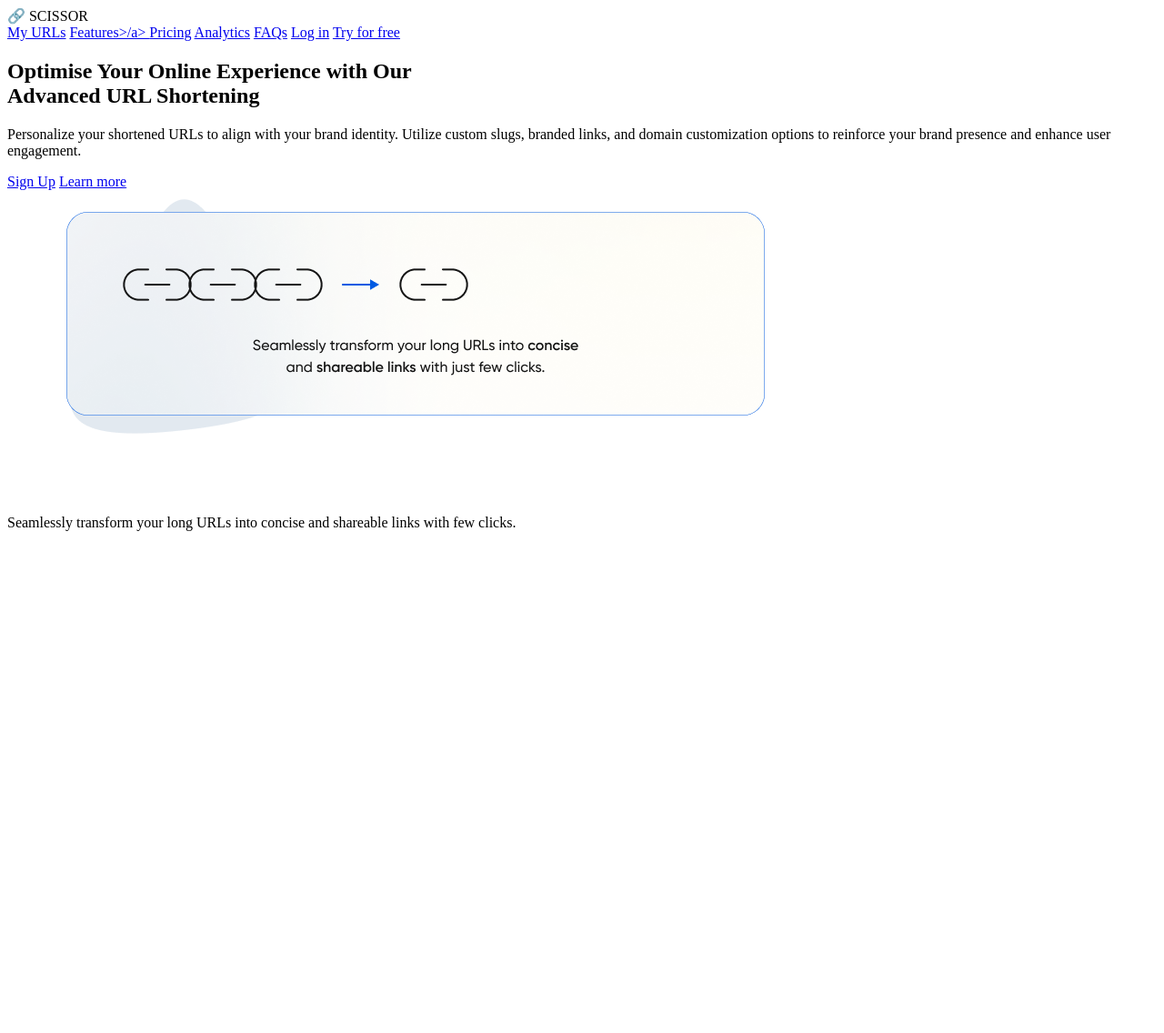
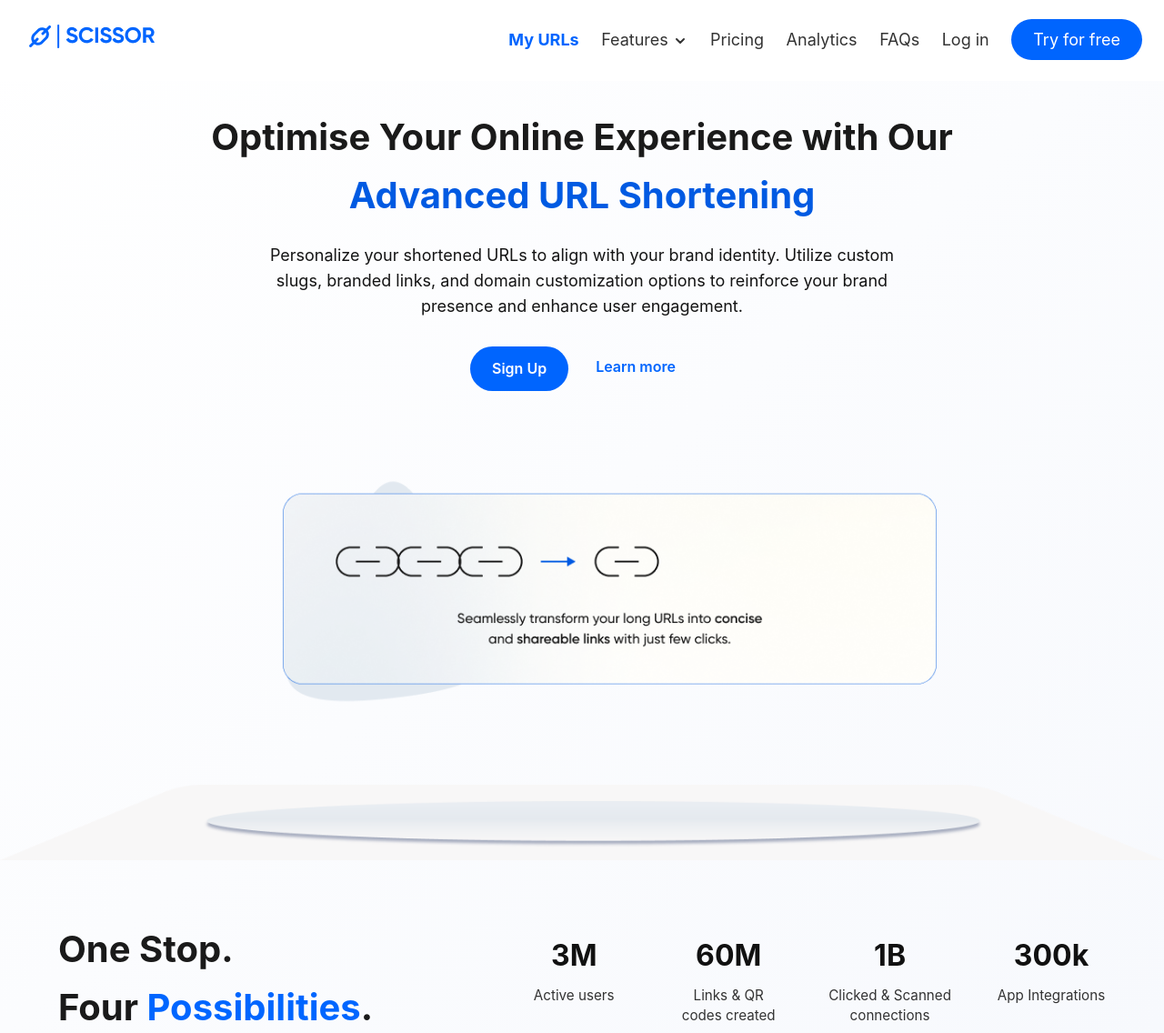
Before and after one commit to AlneX22/CSS-Hands-On-Assignment, a plain HTML site: page Exercise 6/index.html in a window 1280 px wide. Shown: the whole page at 91% size. Before the commit the page ends 800 px from the top, so only its background shows below. Drawn offline with Linux system fonts and the light colour scheme.

Commit message:
Add new assets for Exercise 6: Group 3 image and Logo image

```diff
--- a/Exercise 6/index.html
+++ b/Exercise 6/index.html
@@ -4,13 +4,21 @@
     <meta charset="UTF-8">
     <meta name="viewport" content="width=device-width, initial-scale=1.0">
     <title>Document</title>
+    <link rel="stylesheet" href="styles.css">
 </head>
 <body>
     <header>
-        <div class="logo">🔗 SCISSOR</div>
+        <div class="logo">
+            <img src="assets/Logo.png" alt="SCISSOR">
+        </div>
         <nav>
-            <a href="#">My URLs</a>
-            <a href="#">Features>/a>
+            <a href="#" class="my-urls">My URLs</a>
+            <a href="#">Features
+                <svg width="16" height="16" viewBox="0 0 16 16" fill="none" stroke="currentColor" stroke-width="2" stroke-linecap="round" stroke-linejoin="round" style="vertical-align: middle;">
+                    <polyline points="4 6 8 10 12 6"></polyline>
+                </svg>
+                </svg>
+            </a>
             <a href="#">Pricing</a>
             <a href="#">Analytics</a>
             <a href="#">FAQs</a>
@@ -28,8 +36,33 @@
     </div>
     <div class="graphic-box">
         <img src="assets/Group 2.png" alt="Link Transformation Icon">
-        <p>Seamlessly transform your long URLs into concise and shareable links with few clicks.</p>
+    <div class="graphic-box-2" style="width:100vw; margin-left:calc(-50vw + 50%);">
+        <img src="assets/Group 3.png" alt="shapes" style="width:100%; display:block;">
     </div>
     </section>
+    <section class="container">
+    <div class="left">
+      <h1>One Stop.<br><span class="highlight-line">Four <span class="highlight">Possibilities</span>.</span></h1>
+    </div>
+    <div class="right">
+      <div class="stat">
+        <h2>3M</h2>
+        <p>Active users</p>
+      </div>
+      <div class="stat">
+        <h2>60M</h2>
+        <p>Links & QR<br>codes created</p>
+      </div>
+      <div class="stat">
+        <h2>1B</h2>
+        <p>Clicked & Scanned<br>connections</p>
+      </div>
+      <div class="stat">
+        <h2>300k</h2>
+        <p>App Integrations</p>
+      </div>
+    </div>
+  </section>
+  </section>
 </body>
 </html>
--- a/Exercise 6/styles.css
+++ b/Exercise 6/styles.css
@@ -0,0 +1,242 @@
+*{
+    margin: 0;
+    padding: 0;
+    box-sizing: border-box;
+}
+
+body{
+    font-family: 'Inter', sans-serif;
+    background: linear-gradient(to bottom right, #fff, #f7f9fd);
+    color: #1a1a1a;
+    line-height: 1.6;
+}
+
+header {
+  display: flex;
+  justify-content: space-between;
+  align-items: center;
+  padding: 20px 24px;
+  background-color: white;
+  flex-wrap: wrap;
+  width: 100%;
+  box-sizing: border-box;
+}
+
+@media (max-width: 900px) {
+  header {
+    padding: 16px 16px;
+  }
+}
+
+@media (max-width: 768px) {
+  header {
+    flex-direction: column;
+    align-items: stretch;
+    padding: 12px 8px;
+    gap: 10px;
+  }
+  .logo, .my-urls {
+    margin-bottom: 8px;
+    align-self: flex-start;
+  }
+}
+
+.logo{
+    font-weight: 700;
+    color: #0065fe;
+    font-size: 1.2rem;
+}
+
+.my-urls{
+    font-weight: 700;
+    color: #0065fe;
+    font-size: large;
+}
+
+nav a{
+    margin-left: 20px;
+    text-decoration: none;
+    color: #333;
+    font-family: 'Inter', sans-serif;
+    font-weight: 400;
+    font-size: 18px;
+    line-height: 100%;
+    letter-spacing: 0%;
+}
+
+nav a.primary{
+    color: #fff;
+    background: #0065fe;
+    width: 142px;
+    height: 44px;
+    padding-top: 12px;
+    padding-right: 24px;
+    padding-bottom: 12px;
+    padding-left: 24px;
+    gap: 10px;
+    border-radius: 100px;
+}
+
+.hero{
+    text-align: center;
+    padding: 30px 20px 10px;
+    max-width: 900px;
+    margin: 0 auto;
+}
+
+.hero h1{
+    font-size: 2.5rem;
+    font-weight: 700;
+    margin-bottom: 20px;
+}
+
+.hero h1 .highlight{
+    color: #005ae2;
+}
+
+.hero p{
+    font-family: 'Inter', sans-serif;
+    max-width: 700px;
+    margin: 0 auto 30px;
+    color:#141414;
+    font-weight: 400;
+    font-size: 18px;
+    line-height: 28px;
+    letter-spacing: 0%;
+    text-align: center;
+}
+
+.buttons{
+    width: 142;
+    height: 44;
+    display: flex;
+    justify-content: center;
+    gap: 10px;
+    margin-bottom: 50px;
+}
+
+.buttons a{
+    padding: 10px 20px;
+    border-radius: 8px;
+    font-weight: 600;
+    text-decoration: none;
+}
+
+.buttons .sign-up{
+    background-color: #0065fe;
+    color: white;
+    gap: 10px;
+    border-radius: 150px;
+    padding-top: 12px;
+    padding-right: 24px;
+    padding-bottom: 12px;
+    padding-left: 24px;
+
+}
+
+.buttons .learn-more{
+    color: #0065fe;
+}
+
+.graphic-box{
+    padding: 40px;
+    margin: 0 auto;
+    border-radius: 16px;
+}
+
+ .graphic-box img {
+      max-width: 100%;
+      margin-bottom: 20px;
+    }
+
+    @media (max-width: 768px) {
+      .hero h1 {
+        font-size: 2rem;
+      }
+
+      nav {
+        display: none;
+      }
+    }
+
+/* Container for layout */
+.container {
+  display: flex;
+  align-items: center;
+  justify-content: space-between;
+  gap: 60px;
+  max-width: 1200px;
+  margin: 0 auto;
+  padding: 0 24px;
+}
+
+/* Left side heading */
+.left h1 {
+  font-size: 2.5rem;
+  line-height: 1.4;
+  font-weight: bold;
+}
+
+.highlight-line {
+  display: inline-block;
+  margin-top: 8px;
+}
+
+.highlight {
+  color: #0066ff;
+}
+
+/* Right side stats */
+.right {
+  display: flex;
+  gap: 50px;
+  flex-wrap: nowrap;
+}
+
+.stat {
+  text-align: center;
+  min-width: 120px;
+}
+
+.stat h2 {
+  font-size: 2rem;
+  font-weight: 700;
+  color: #111;
+  margin-bottom: 8px;
+}
+
+.stat p {
+  font-size: 0.95rem;
+  color: #333;
+  line-height: 1.4;
+}
+
+/* Responsive styles */
+@media (max-width: 900px) {
+  .container {
+    flex-direction: column;
+    gap: 32px;
+    padding: 0 16px;
+  }
+  .right {
+    gap: 24px;
+    width: 100%;
+    justify-content: center;
+    flex-wrap: wrap;
+  }
+  .left h1 {
+    font-size: 2rem;
+  }
+}
+
+@media (max-width: 600px) {
+  .container {
+    padding: 0 8px;
+  }
+  .left h1 {
+    font-size: 1.4rem;
+  }
+  .stat h2 {
+    font-size: 1.3rem;
+  }
+}
```
Also changed, not shown: Exercise 6/assets/Group 3.png (added), Exercise 6/assets/Logo.png (added).
